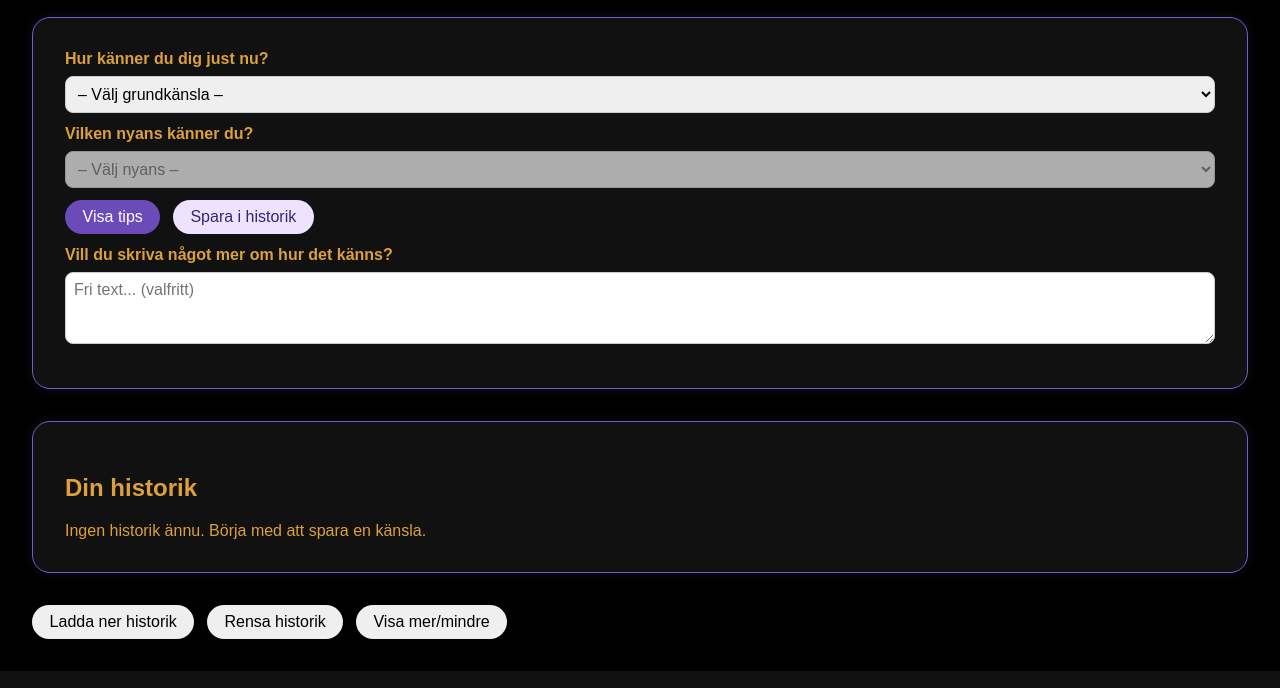
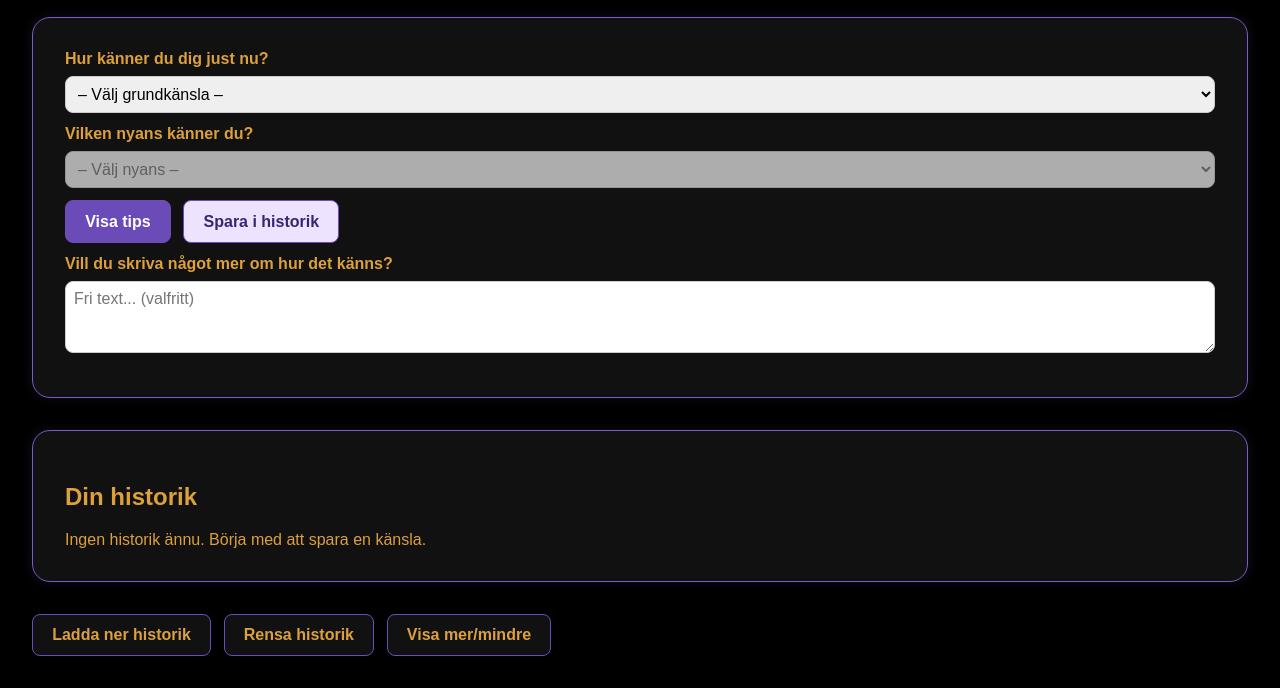
Before and after one commit to Elisabethjantti90/mrsjhub, a Flask app: page /kanslotracker in a window 1280 px wide. Shown: the part 148-836 px from the top of the page. Run offline with Flask 3, Linux system fonts and the light colour scheme.

Commit message:
styling of buttons

```diff
--- a/static/style.css
+++ b/static/style.css
@@ -394,3 +394,19 @@
         margin-top:0.5rem;
     }
 }
+
+button {
+  background: #111;
+  color: #DCA03C;
+  border: 1px solid #6d4dbb;
+  border-radius: 8px;
+  padding: 0.7rem 1.2rem;
+  font-weight: 600;
+  cursor: pointer;
+  transition: all 0.2s ease;
+}
+
+button:hover {
+  background: #6d4dbb;
+  color: #fff;
+}
```
